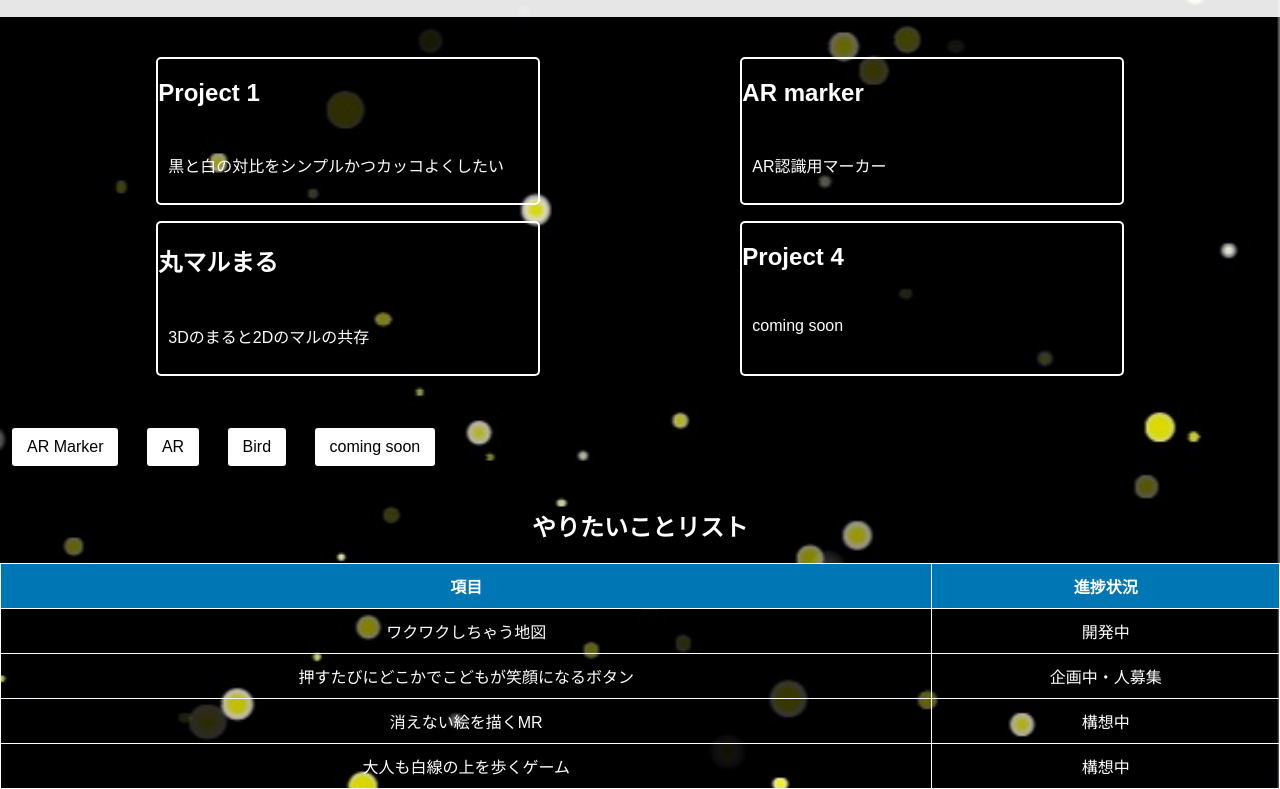
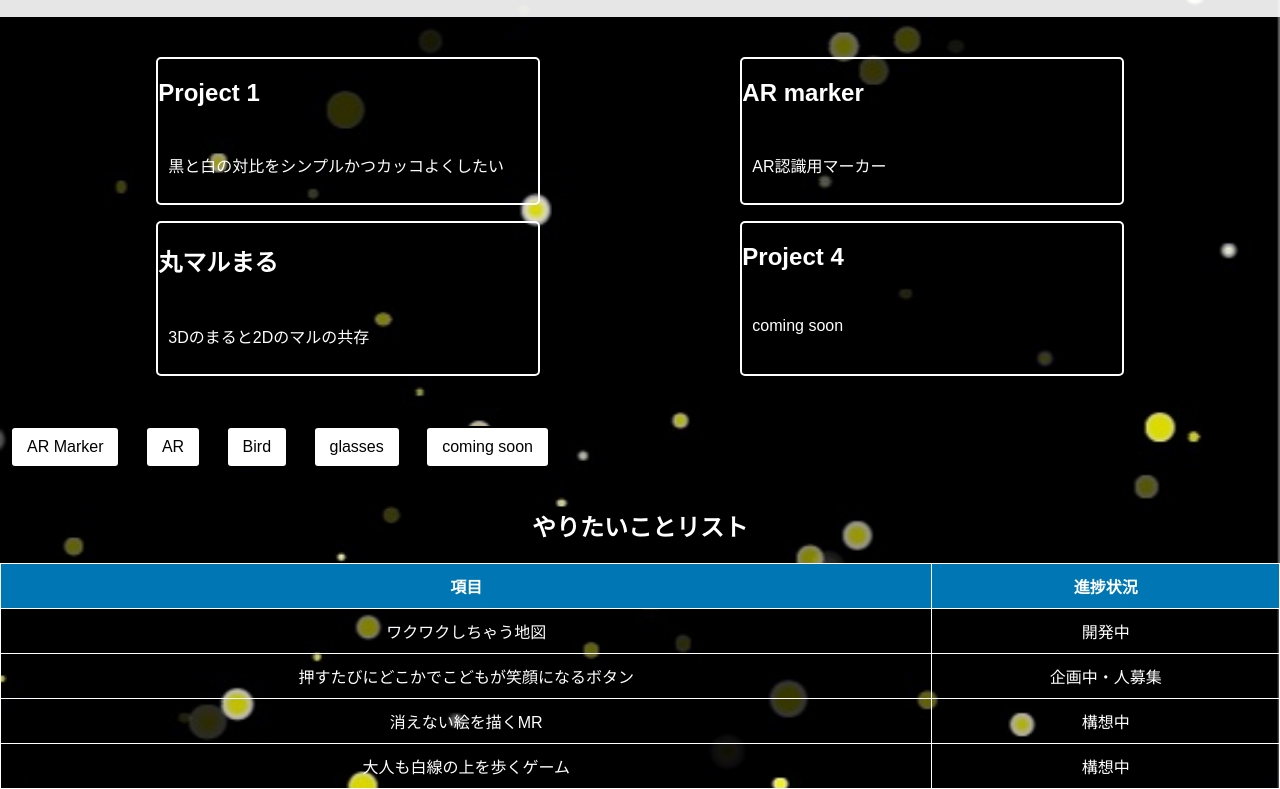
Before and after one commit to ren-atomo/create, a plain HTML site: page index.html in a window 1280 px wide. Shown: the part 95-884 px from the top of the page. Drawn offline with Linux system fonts and the light colour scheme.

Commit message:
Update index.html

```diff
--- a/index.html
+++ b/index.html
@@ -54,7 +54,9 @@
     <a class="ar-marker-button" href="https://ren-atomo.github.io/marker/" target="_self">AR Marker</a>
     <a class="ar-marker-button" href="https://ren-atomo.github.io/AR_test/" target="_self">AR</a>
     <a class="ar-marker-button" href="https://ren-atomo.github.io/bird/" target="_self">Bird</a>
+    <a class="ar-marker-button" href="https://ren-atomo.github.io/glasses/" target="_self">glasses</a>
     <a class="ar-marker-button" href="https://ren-atomo.github.io/comingsoon/" target="_self">coming soon</a>
+
 
     <div id="todo-list">
         <h2>やりたいことリスト</h2>
```
